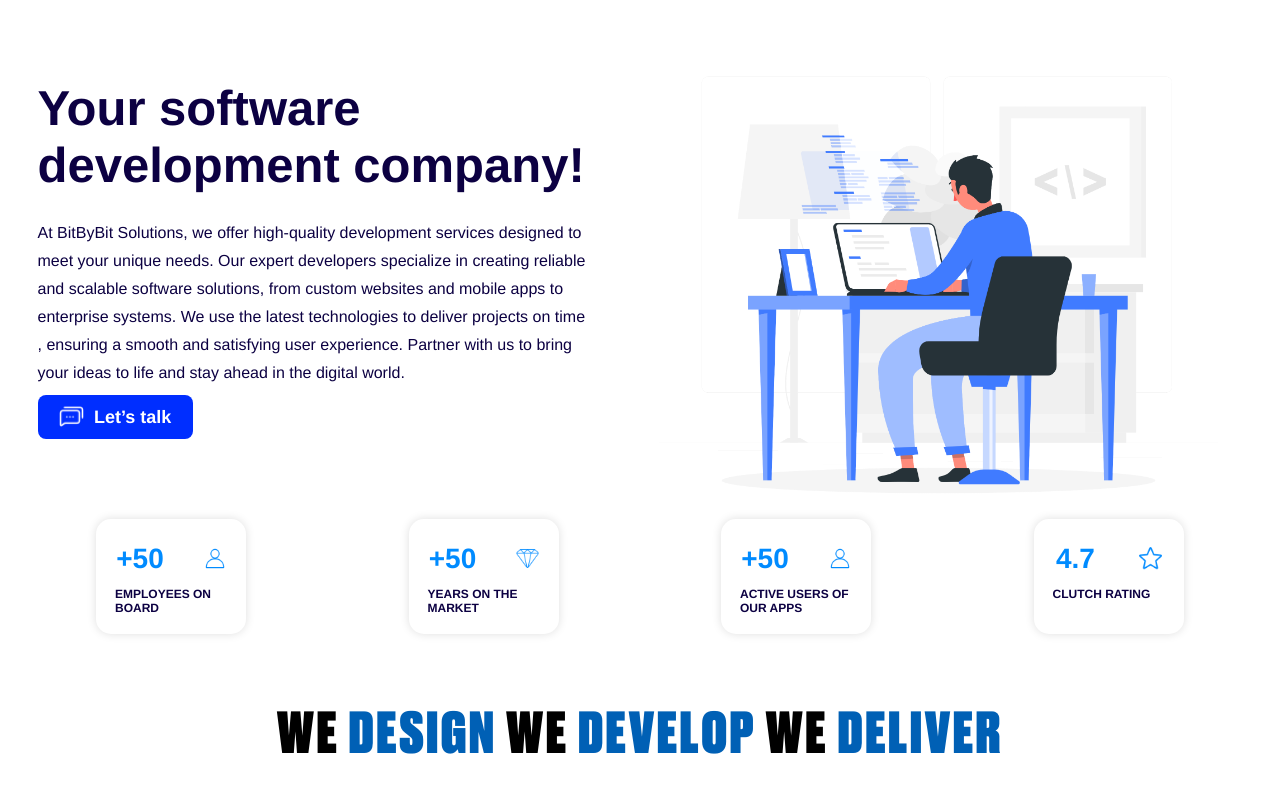
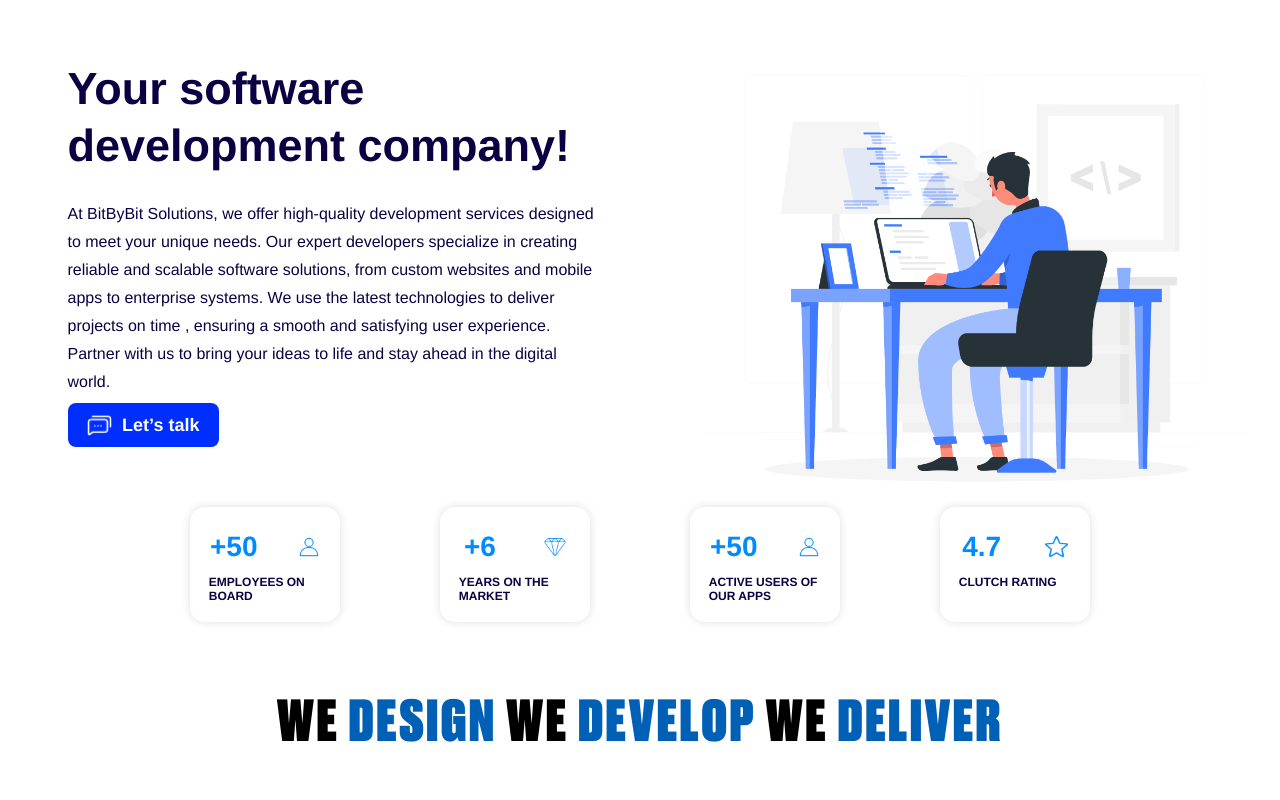
Before and after one commit to LatestB3website/New-B3-Website, a React (Create React App) app: page /technology in a window 1280 px wide. Shown: the top 800 px of the page. Built offline with nearby package versions, Linux system fonts and the light colour scheme; a web font is replaced by a local one; what google-maps-react would draw is missing.

Commit message:
NG(technologyhomepage)

```diff
--- a/src/pages/Technology/techhomepage/homepage.js
+++ b/src/pages/Technology/techhomepage/homepage.js
@@ -41,9 +41,9 @@
       <div className={`header-container ${showNavbar ? "" : "header-hidden"}`}>
         {showNavbar && <Header />}
       </div>
-      <div className="techpage mt-4">
+      <div className="techpage mt-4 ">
         <div className=" flex w-full pl-10 ">
-          <div className=" w-3/6 bg-white flex flex-col justify-center items-start gap-2">
+          <div className=" w-3/6 bg-white flex flex-col justify-center items-start gap-2 ml-8">
             <h1 class='home_h1'>Your software <br /> development company!</h1>
             <p class='home_p'>At BitByBit Solutions, we offer high-quality development services designed to meet your unique needs. Our expert developers specialize in creating reliable and scalable software solutions, from custom websites and mobile apps to enterprise systems. We use the latest technologies to deliver projects on time , ensuring a smooth and satisfying user experience. Partner with us to bring your ideas to life and stay ahead in the digital world. </p>
             <div class='lets_talk'>
@@ -51,7 +51,7 @@
               <a href="#">Let’s talk</a>
             </div>
           </div>
-          <div className=" w-3/6">
+          <div className=" w-3/6 flex justify-center items-center">
             <img src={technologyhomeimg} style={{}} width='90%' />
           </div>
         </div>
@@ -68,7 +68,7 @@
 
           <div className="boxes w-[12%]  py-5" >
             <div className=" flex flex-row justify-around items-center">
-              <p class='box_p1'>+50</p>
+              <p class='box_p1'>+6</p>
               <img src={dimond} className=" h-6" />
             </div>
             <p className="box_p2 pl-5">YEARS ON THE MARKET</p>
--- a/src/pages/Technology/techhomepage/homepage.scss
+++ b/src/pages/Technology/techhomepage/homepage.scss
@@ -283,7 +283,7 @@
 
 .home_h1{
     font-weight: bolder;
-    font-size:49px;
+    font-size:45px;
     line-height:57px;
     color: #0c0042;
     font-family: Montserrat, helvetica neue, helvetica, arial, sans-serif;
@@ -321,7 +321,8 @@
 }
 .multi_box{
     display: flex;
-    justify-content:space-around;
+    justify-content:center;
+    gap: 100px;
    // background-color: antiquewhite;
     margin: 15px;
 }
```
